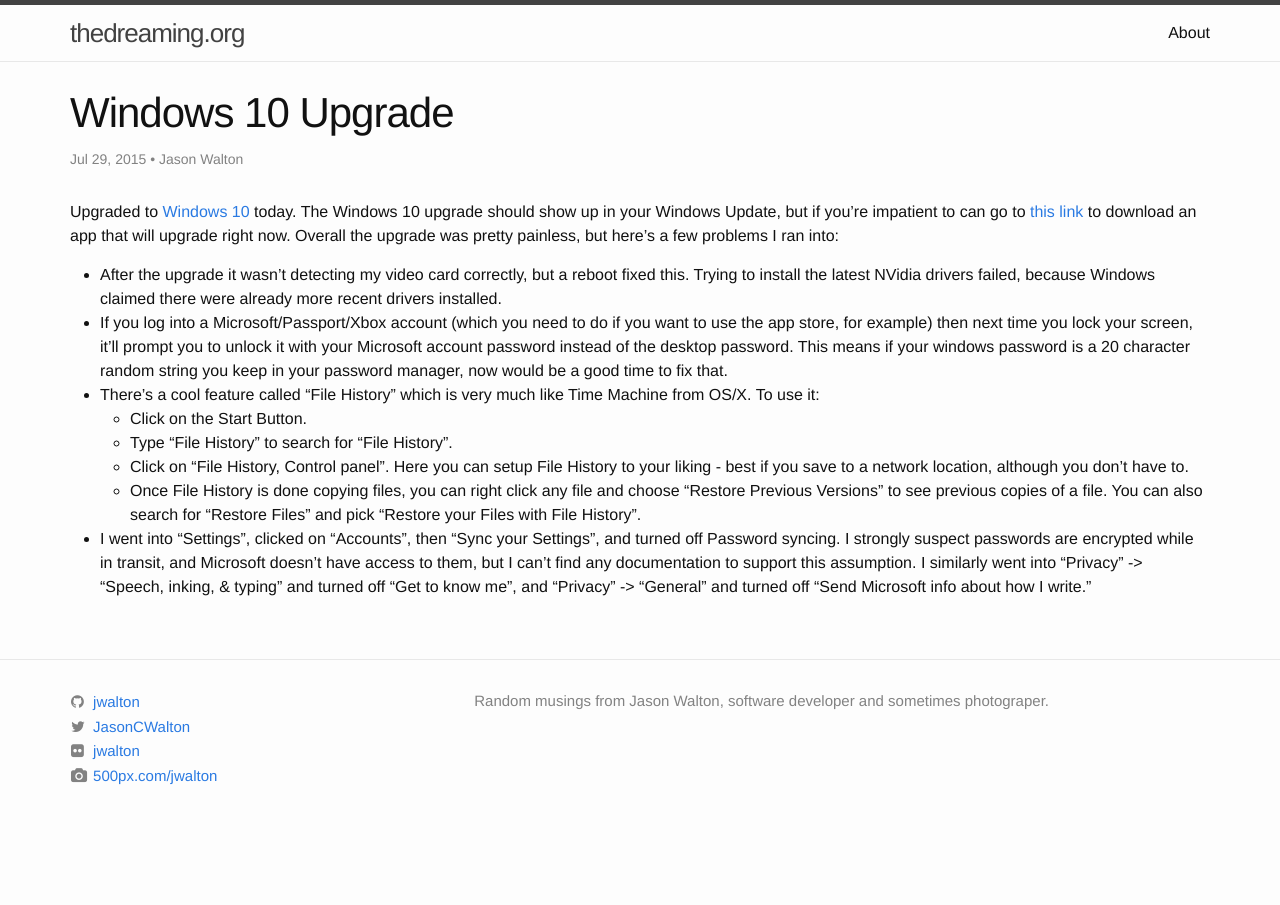
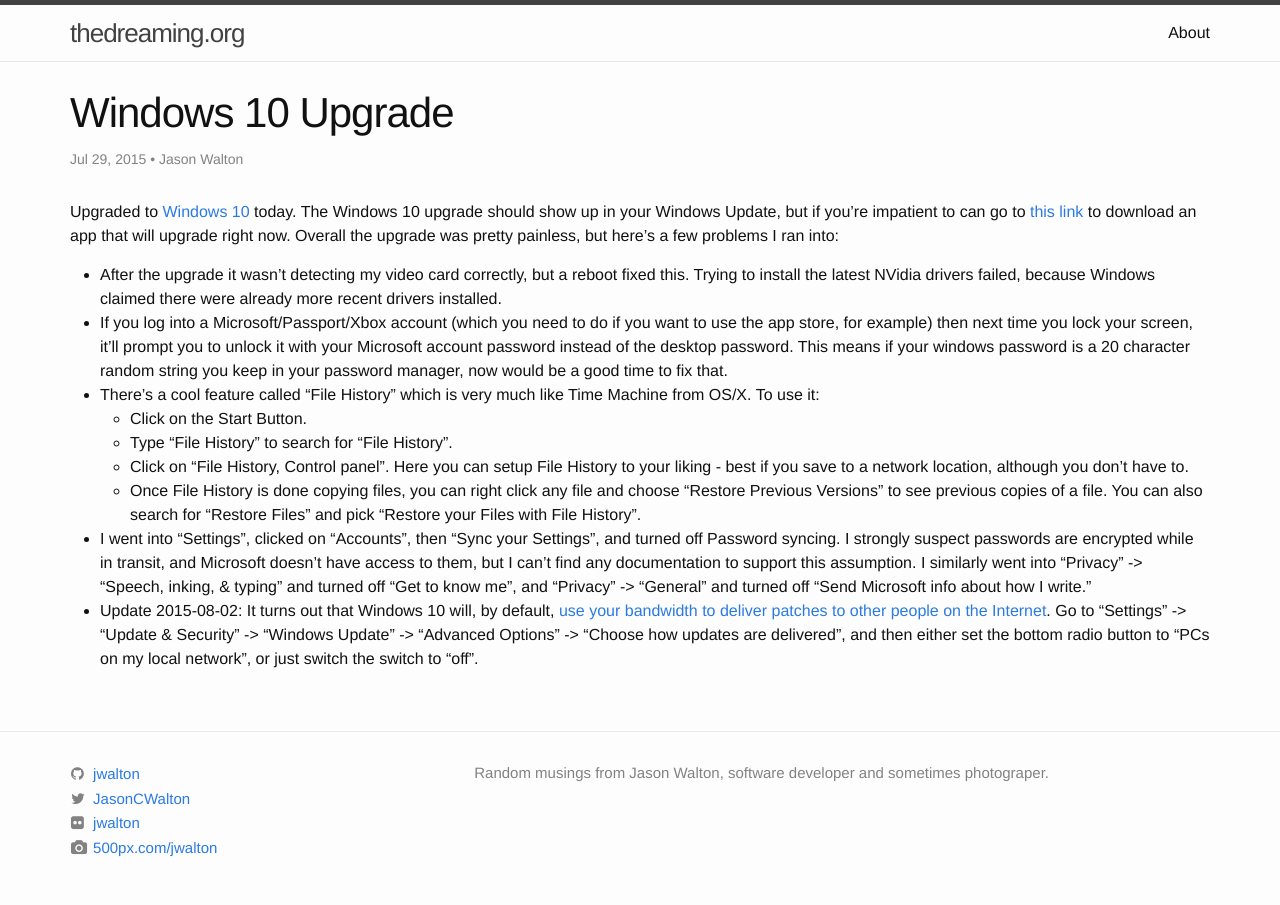
Before and after one commit to jwalton/thedreaming.org, a Jekyll site: the page built from _posts/2015-07-29-windows-10.md, in a window 1280 px wide. Built offline with Jekyll 4.4.1, drawn with Linux system fonts in a browser that asks for light colours; comment, search, counter and statistics services are not loaded.

Commit message:
Update Windows 10 article.

```diff
--- a/_posts/2015-07-29-windows-10.md
+++ b/_posts/2015-07-29-windows-10.md
@@ -20,3 +20,4 @@
 * I went into "Settings", clicked on "Accounts", then "Sync your Settings", and turned off Password syncing.  I
   strongly suspect passwords are encrypted while in transit, and Microsoft doesn't have access to them, but I can't
   find any documentation to support this assumption.  I similarly went into "Privacy" -> "Speech, inking, & typing" and turned off "Get to know me", and "Privacy" -> "General" and turned off "Send Microsoft info about how I write."
+* Update 2015-08-02: It turns out that Windows 10 will, by default, [use your bandwidth to deliver patches to other people on the Internet](http://lauren.vortex.com/archive/001116.html).  Go to "Settings" -> "Update & Security" -> "Windows Update" -> "Advanced Options" -> "Choose how updates are delivered", and then either set the bottom radio button to "PCs on my local network", or just switch the switch to "off".
```
